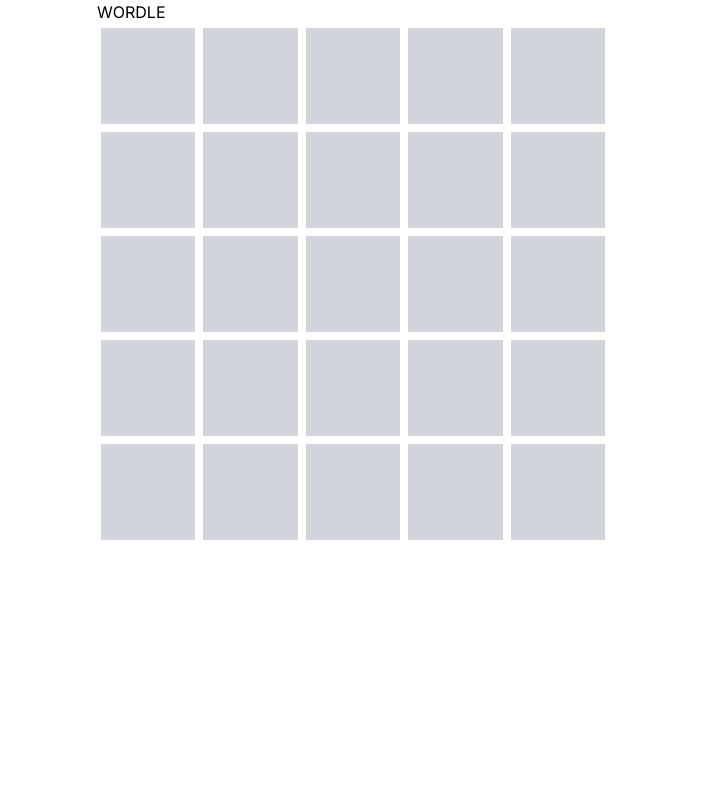
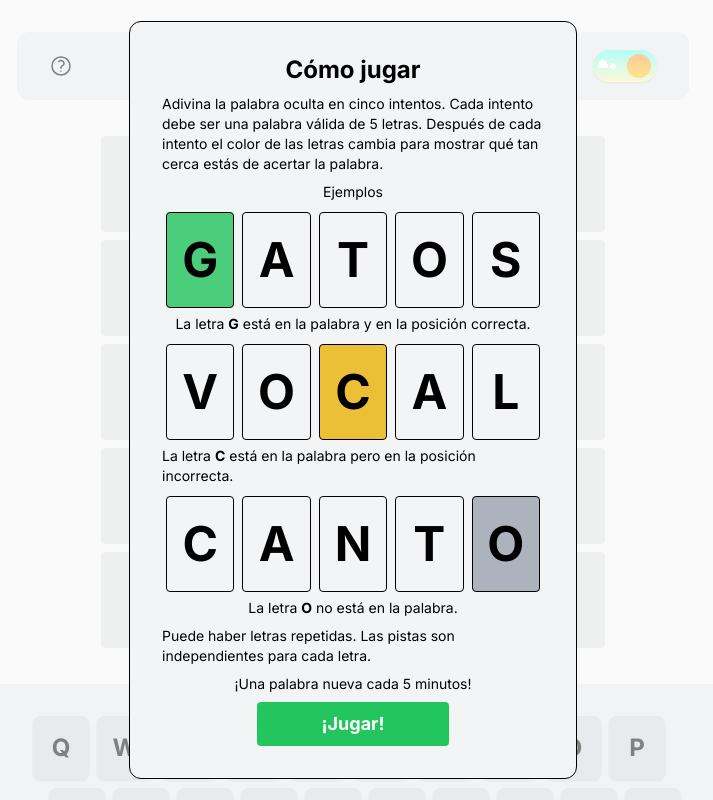
Before and after one commit to FlattWorld/minigames, a Next.js app: page / in a window 1280 px wide. Shown: the top 800 px of the page, without its empty margins (287-1000 px from the left). Built offline with nearby package versions, Linux system fonts and the light colour scheme.

Commit message:
feat: separate in components

```diff
--- a/app/page.tsx
+++ b/app/page.tsx
@@ -1,57 +1,129 @@
 'use client'
-import { useReducer, useEffect } from "react";
+import { useReducer, useEffect, useState, useCallback } from "react";
 import { gameReducer } from "@/utils/wordleReducer";
 import { initialWordleAppState, CHAR_STATES, ACTION_TYPES } from "@/utils/constants";
+import VirtualKeyboard from '@/components/VirtualKeyboard'
+import words from '@/utils/words.json'
+import Modal from "@/components/Modal";
+import GameTiles from "@/components/GameTiles";
+import { AppState, SolutionChar } from "@/utils/types";
+import TopBar from "@/components/TopBar";
+import { calculateTimeRemaining } from "@/utils/helper";
 
 export default function Home() {
   const [gameState, dispatch] = useReducer<React.Reducer<AppState, any>>(gameReducer, initialWordleAppState)
+  const [targetTime, setTargetTime] = useState<any>(null)
+  const [usedWords, setUsedWords] = useState<string[]>([])
+  const [currentWord, setCurrentWord] = useState('')
+  const [didPlayerWon, setDidPlayerWon] = useState(false)
+  const [didPlayerLose, setDidPlayerLose] = useState(false)
+  const [isInfo, setIsInfo] = useState(false)
+  const [isModalVisible, setIsModalVisible] = useState(false)
+  const [timeRemaining, setTimeRemaining] = useState(calculateTimeRemaining(targetTime));
 
-  const keyManager = (e: KeyboardEvent) => {
-    e.preventDefault();
-    e.stopPropagation();
-     if(e.key.match(/^[a-zA-Z]$/g) !== null) dispatch({type: ACTION_TYPES.ADD, char: e.key})
-     if(e.key === 'Enter') dispatch({type: ACTION_TYPES.EVAL, comparison: 'perro'})
-     if(e.key === 'Backspace') dispatch({type: ACTION_TYPES.REMOVE})
+
+
+  const keyManager = useCallback((e: KeyboardEvent) => {
+    if (didPlayerWon) return
+    if (e.key.match(/^[a-zA-ZñÑ]$/g) !== null) dispatch({ type: ACTION_TYPES.ADD, char: e.key })
+    else if (e.key === 'Enter') dispatch({ type: ACTION_TYPES.EVAL, comparison: currentWord })
+    else if (e.key === 'Backspace') dispatch({ type: ACTION_TYPES.REMOVE })
+  }, [currentWord, didPlayerWon])
+
+  const startGame = () => {
+    const usedWordsLocal = JSON.parse(localStorage?.getItem('usedWords') || "[]")
+    const idx = Math.floor(Math.random() * words.length)
+    const usedWordList = [...usedWordsLocal, words[idx]]
+    setUsedWords(usedWordList)
+    setCurrentWord(words[idx])
+    localStorage.setItem('usedWords', JSON.stringify(usedWordList))
   }
 
   useEffect(() => {
-    window.document.onkeydown = keyManager;
+    if(!localStorage.getItem('visited')) {
+      setIsInfo(true)
+      setIsModalVisible(true)
+    }
+    if (!currentWord && !didPlayerLose && !didPlayerWon) startGame()
+    window.document.onkeyup = keyManager;
+
     return () => {
-      window.document.onkeydown = null;
+      window.document.onkeyup = null;
     }
-  }, []);
+  }, [keyManager]);
+
+  useEffect(() => {
+    if ((timeRemaining.minutes === 0 && timeRemaining.seconds === 0) && (didPlayerLose || didPlayerWon)) {
+      dispatch({ type: ACTION_TYPES.RESET })
+      setIsModalVisible(false)
+      setDidPlayerLose(false)
+      setDidPlayerWon(false)
+      setTargetTime(null)
+      startGame()
+    }
+  }, [timeRemaining])
+
+
+  useEffect(() => {
+    if (gameState.index > 0) {
+      const didPlayerWon = gameState.solution[gameState.index - 1].every((char) => char.state === CHAR_STATES.PERFECT)
+      if (didPlayerWon) {
+        const pastVictories = Number(localStorage.getItem('victories') || 0)
+        localStorage.setItem('victories', JSON.stringify(pastVictories + 1))
+        setTargetTime(new Date(new Date().getTime() + 5 * 60000))
+        setDidPlayerWon(true)
+        setIsModalVisible(true)
+      } else if (gameState.index > 4) {
+        setTargetTime(new Date(new Date().getTime() + 5 * 60000))
+        setDidPlayerLose(true)
+        setIsModalVisible(true)
+      }
+    }
+  }, [gameState.index])
+
+  useEffect(() => {
+    if (targetTime) {
+      const intervalId = setInterval(() => {
+        setTimeRemaining(calculateTimeRemaining(targetTime));
+      }, 1000);
+      return () => clearInterval(intervalId);
+    }
+
+  }, [targetTime])
+
+
 
   return (
-    <main className=" flex flex-col items-center relative">
-      <div className="max-w-lg w-full">WORDLE</div>
+    <main className=" flex flex-col items-center relative w-full bg-stone-100 dark:bg-[#262B3C] dark:text-white">
+      <TopBar setIsInfo={setIsInfo} setIsModalVisible={setIsModalVisible} />
       <section className="max-w-lg w-full relative">
         <ul className="w-full flex flex-wrap">
           {Array.from({ length: 25 }, (_, index) => (
-              <div key={'filler'+index} className=" w-1/5 p-1"> <div className="bg-gray-300 h-24"></div></div>
-           ))}
+            <div key={'filler' + index} className=" w-1/5 p-1"> <div className=" bg-[#939B9F] bg-opacity-25 h-24 rounded"></div></div>
+          ))}
           <div className="absolute top-0 left-0 w-full flex flex-col h-full gap-2">
-          {gameState.solution.map((list, index) => (
-            <li className="w-full h-24" key={JSON.stringify(list)+ index}>
-              <ul className="w-full flex flex-wrap">
-                {list.map((char,idx) => {
-                  return <li className={`w-1/5 h-24 flex justify-center items-center`}
-                    key={JSON.stringify(char) +idx}>
-                    <span className={`w-full h-24 mx-1 flex justify-center items-center text-5xl font-bold text-white
-                  ${char.state === CHAR_STATES.PERFECT
-                    ? 'bg-green-400'
-                    : char.state === CHAR_STATES.MISPLACED
-                    ? 'bg-yellow-500'
-                    : char.state === CHAR_STATES.WRONG ?'bg-gray-300'
-                    : 'text-black' }`} >{char.value}</span>
-                  </li>
-                })}
-              </ul>
-            </li>
-          ))}
+            {gameState.solution.map((list:SolutionChar[], index) => (
+              <li className="w-full h-24" key={JSON.stringify(list) + index}>
+                <ul className="w-full flex flex-wrap">
+                  <GameTiles list={list} />
+                </ul>
+              </li>
+            ))}
           </div>
         </ul>
       </section>
-      <div></div>
+      <VirtualKeyboard onClickChar={keyManager} />
+      {isModalVisible && <Modal
+        info={isInfo}
+        timeRemaining={timeRemaining}
+        onClose={() => {
+          localStorage.setItem('visited', 'true')
+          setIsModalVisible(false)
+          setIsInfo(false);
+        }}
+        title={didPlayerWon ? 'Felicidades!' : 'Estadísticas'}
+        played={usedWords.length}
+        word={didPlayerLose ? currentWord : undefined} />}
     </main>
   );
 }
--- /dev/null
+++ b/components/GameTiles.tsx
@@ -0,0 +1,17 @@
+import { SolutionChar } from '@/utils/types'
+import { CHAR_STATES } from '@/utils/constants'
+
+const GameTiles = ({list, className}:{list: SolutionChar[]; className?:string}) => list.map((char, idx) => (
+  <li className={`w-1/5 h-24 flex justify-center items-center`}
+      key={JSON.stringify(char) + idx}>
+      <span className={`${className} bg-opacity-80 w-full h-24 mx-1 mt-1 flex justify-center items-center text-5xl text-black font-bold dark:text-white rounded
+  ${char.state === CHAR_STATES.PERFECT
+          ? 'bg-green-500'
+          : char.state === CHAR_STATES.MISPLACED
+            ? 'bg-yellow-500'
+            : char.state === CHAR_STATES.WRONG ? 'bg-gray-400'
+              : ''}`} >{char.value}</span>
+    </li>)
+  )
+
+  export default GameTiles
--- /dev/null
+++ b/components/Modal.tsx
@@ -0,0 +1,90 @@
+import { useEffect, useState } from "react";
+import GameTiles from "./GameTiles";
+import { SolutionChar } from "@/utils/types";
+
+const examples: SolutionChar[][] = [
+  [{ value: 'G', state: 'perfect' },
+  { value: 'A', state: 'ready' },
+  { value: 'T', state: 'ready' },
+  { value: 'O', state: 'ready' },
+  { value: 'S', state: 'ready' }],
+ [ { value: 'V', state: 'ready' },
+  { value: 'O', state: 'ready' },
+  { value: 'C', state: 'misplaced' },
+  { value: 'A', state: 'ready' },
+  { value: 'L', state: 'ready' }],
+  [{ value: 'C', state: 'ready' },
+  { value: 'A', state: 'ready' },
+  { value: 'N', state: 'ready' },
+  { value: 'T', state: 'ready' },
+  { value: 'O', state: 'wrong' }]
+]
+const Modal = ({onClose, title, word, played, timeRemaining, info}:{info: boolean; onClose: any; title: string; word?: string; played: number; timeRemaining:{minutes: number, seconds: number}}) => {
+
+  const [won, setWon] = useState(0)
+
+  useEffect(() => {
+    const localWon = Number(localStorage.getItem('victories') || 0)
+    setWon(localWon)
+  },[])
+
+  const InfoModal = () => (
+  <>
+    <h2 className="text-2xl font-bold">Cómo jugar</h2>
+    <p>
+    Adivina la palabra oculta en cinco intentos.
+    Cada intento debe ser una palabra válida de 5 letras.
+    Después de cada intento el color de las letras cambia para mostrar qué tan cerca estás de acertar la palabra.
+    </p>
+    <span>Ejemplos</span>
+
+    <div className="w-full flex h-24">
+      <GameTiles className=" border border-black dark:border-white" list={examples[0]} />
+    </div>
+  <span>La letra <b className="font-bold">G</b> está en la palabra y en la posición correcta.</span>
+
+  <div className="w-full flex h-24">
+      <GameTiles className=" border border-black dark:border-white" list={examples[1]} />
+    </div>
+  <span>La letra <b className="font-bold">C</b> está en la palabra pero en la posición incorrecta.</span>
+  <div className="w-full flex h-24">
+      <GameTiles className=" border border-black dark:border-white" list={examples[2]} />
+    </div>
+  <span>La letra <b className="font-bold">O</b> no está en la palabra.</span>
+  <p>Puede haber letras repetidas. Las pistas son independientes para cada letra.</p>
+  <span>¡Una palabra nueva cada 5 minutos!</span>
+  <button className="px-16 py-2 text-white text-lg font-bold bg-green-500 rounded" onClick={onClose}>¡Jugar!</button>
+  </>)
+
+
+
+
+  const GameModal = () => (<>
+  <h2 className="text-2xl font-bold">{title}</h2>
+  <div className="flex w-full justify-between">
+    <div className="flex flex-col items-center">
+      <span className="text-lg font-bold">{played}</span>
+      <span>Jugadas</span>
+    </div>
+    <div className="flex flex-col items-center">
+      <span className="text-lg font-bold">{won}</span>
+      <span>Victorias</span>
+    </div>
+  </div>
+  {word && <span>La palabra era: <b className="font-bold">{word.toUpperCase()}</b></span>}
+  <div className="flex flex-col items-center">
+    <span>SIGUIENTE PALABRA</span>
+    <span className="font-bold">0{timeRemaining.minutes}:{timeRemaining.seconds > 9 ? timeRemaining.seconds : '0'+timeRemaining.seconds}</span>
+  </div>
+  <button className="px-16 py-2 text-white text-lg font-bold bg-green-500 rounded" onClick={onClose}>Aceptar</button>
+  </>)
+
+  return (
+   <div className="fixed top-0 left-0 bottom-0 right-0 flex justify-center items-center bg-white bg-opacity-50 dark:bg-[#262B3C] dark:bg-opacity-50 ">
+    <div className={`${info ? 'text-sm gap-2': 'gap-8'} max-w-md w-full flex flex-col items-center border border-black bg-gray-100 dark:bg-[#262B3C] dark:border dark:border-white rounded-xl p-8`}>
+      {info ? <InfoModal></InfoModal> : <GameModal></GameModal>}
+    </div>
+   </div>
+  )
+}
+export default Modal;
--- /dev/null
+++ b/components/VirtualKeyboard.tsx
@@ -0,0 +1,22 @@
+const keys = [ ['Q', 'W', 'E', 'R', 'T', 'Y', 'U', 'I', 'O', 'P'],
+['A', 'S', 'D', 'F', 'G', 'H', 'J', 'K', 'L', 'Ñ'],
+['Enter', 'Z', 'X', 'C', 'V', 'B', 'N', 'M', 'Delete'] ]
+
+
+const VirtualKeyboard = ({ onClickChar }: any) => {
+  return (
+    <div className=" max-w-3xl rounded-xl w-full mt-8 bg-gray-200 p-8 flex flex-col font-bold text-2xl gap-2 dark:bg-[#DADCE0] dark:bg-opacity-5">
+      <div className="flex gap-2 ml-8">
+        {keys[0].map((key) => <button onClick={() => onClickChar({key})} className="w-14 h-16 bg-gray-300 dark:bg-[#565F7E] dark:hover:bg-opacity-50 hover:bg-opacity-50 rounded-lg shadow" key={key}>{key}</button> )}
+      </div>
+      <div className="flex gap-2 ml-12">
+        {keys[1].map((key) => <button onClick={() => onClickChar({key})}  className="w-14 h-16 bg-gray-300 dark:bg-[#565F7E] dark:hover:bg-opacity-50 hover:bg-opacity-50 rounded-lg shadow" key={key}>{key}</button> )}
+      </div>
+      <div className="flex gap-2">
+        {keys[2].map((key) => <button onClick={key === 'Delete' ? () => onClickChar({key: 'Backspace'}):() => onClickChar({key})} className="min-w-14 h-16 px-2 bg-gray-300 dark:hover:bg-opacity-50 hover:bg-opacity-50 dark:bg-[#565F7E] rounded-lg shadow" key={key}>{key}</button> )}
+      </div>
+    </div>
+  )
+}
+
+export default VirtualKeyboard
--- a/utils/constants.ts
+++ b/utils/constants.ts
@@ -11,7 +11,8 @@
   ADD: 'ADD_CHARACTER',
   REMOVE: 'REMOVE_CHARACTER',
   EVAL: 'EVALUATE_RESPONSE',
-  NEXT: 'NEXT_INDEX'
+  NEXT: 'NEXT_INDEX',
+  RESET: 'RESET'
 }
 
 
--- /dev/null
+++ b/utils/helper.ts
@@ -0,0 +1,12 @@
+export function calculateTimeRemaining(targetTime: any) {
+  const currentTime: any = new Date();
+  const timeDifference = targetTime - currentTime;
+
+  if (timeDifference > 0) {
+    const minutes = Math.floor(timeDifference / 60000);
+    const seconds = Math.floor((timeDifference % 60000) / 1000);
+    return { minutes, seconds };
+  } else {
+    return { minutes: 0, seconds: 0 };
+  }
+}
--- a/utils/types.ts
+++ b/utils/types.ts
@@ -1,10 +1,10 @@
 
-type SolutionChar = {
+export type SolutionChar = {
   value: string;
   state: 'perfect' | 'misplaced' | 'wrong' | 'ready';
 }
 
-type AppState = {
+export type AppState = {
   index: number;
   solution: SolutionChar[][]
 }
--- a/utils/wordleReducer.ts
+++ b/utils/wordleReducer.ts
@@ -1,4 +1,4 @@
-import { CHAR_STATES, ACTION_TYPES } from "./constants"
+import { CHAR_STATES, ACTION_TYPES, initialWordleAppState } from "./constants"
 
 const addChar = (state:AppState, char:string) => {
   const {index, solution} = state
@@ -27,37 +27,34 @@ const removeChar = (state: AppState) => {
 }
 
 const evaluate = (state: AppState, comparison: string) => {
+
+  const normalizedComp = comparison.toUpperCase()
+
   const solutionRow = state.solution[state.index]
-
   const evaluatedSolution = solutionRow.map((char, index) => {
-    console.log(char, index)
-    if(char.value === comparison[index]) {
+    if(char.value === normalizedComp[index]) {
       return {...char, state: CHAR_STATES.PERFECT }
-    }else if(comparison.includes(char.value)) {
+    }else if(normalizedComp.includes(char.value)) {
       return {...char, state: CHAR_STATES.MISPLACED }
     }else {
       return {...char, state: CHAR_STATES.WRONG }
     }
   })
-  console.log({evaluatedSolution})
   return state.solution.map((sol,idx) => idx === state.index ? evaluatedSolution : sol)
 
 }
 
 export function gameReducer(state: AppState, action:any):AppState {
-   console.log(state, action)
-  if(state.index > 4) {
-    console.error('NOS PASAMOS :V')
+  if(state.index > 4 && action.type !== ACTION_TYPES.RESET) {
     return({...state})
   }
-
   switch(action.type){
     case ACTION_TYPES.ADD: {
       if(state.solution[state.index].length > 4) return {...state}
       else {
         return ({
           ...state,
-          solution: addChar(state, action.char)
+          solution: addChar(state, action.char.toUpperCase())
         })
       }
     }
@@ -74,7 +71,7 @@ export function gameReducer(state: AppState, action:any):AppState {
       }
     }
     case ACTION_TYPES.EVAL: {
-      if(state.solution[state.index].length < 4) return {...state}
+      if(state.solution[state.index].length < 5) return {...state}
       else {
         return ({
           ...state,
@@ -83,6 +80,9 @@ export function gameReducer(state: AppState, action:any):AppState {
         })
       }
     }
+    case ACTION_TYPES.RESET: {
+      return initialWordleAppState
+    }
   }
   console.error('Unknown Action type')
   return {...state}
```
Also changed, not shown: components/Icons.tsx (added).
